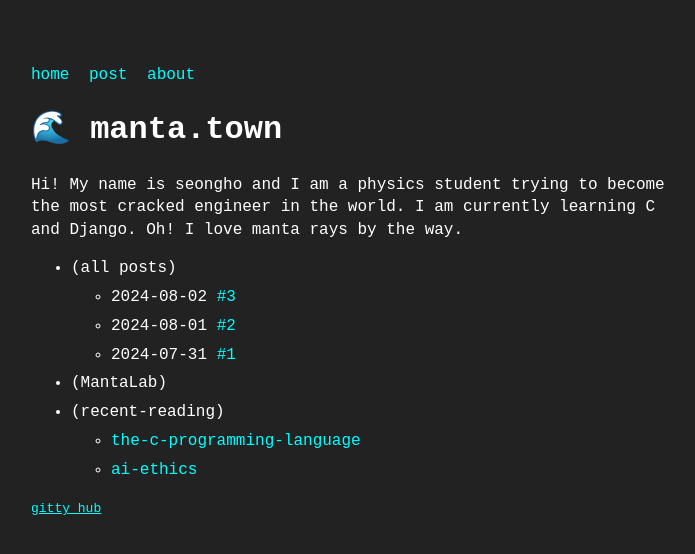
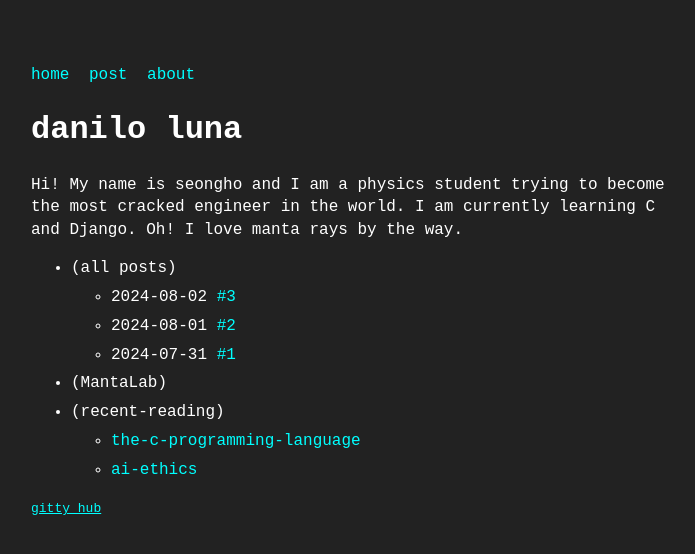
Before and after one commit to odaniloluna/odaniloluna.github.io, a Jekyll site: the page built from index.md, in a window 1280 px wide. Shown: the top 554 px of the page, without its empty margins (289-984 px from the left). Built offline with Jekyll 4.4.1, drawn with Linux system fonts in a browser that asks for light colours.

Commit message:
Update _config.yml

```diff
--- a/_config.yml
+++ b/_config.yml
@@ -1,7 +1,7 @@
-title: 🌊 manta.town # name of the site
-author: SeongHo Park # name of site's author
-email: nws0078@gmail.com # email of site's author
-url: https://psh0078.github.io # root address of the site
+title: danilo luna # name of the site
+author: danilo luna # name of site's author
+email: odaniloluna@gmail.com # email of site's author
+url: https://daniloluna.xyz/ # root address of the site
 baseurl: "" # subpath of the site, e.g. "/blog" (leave it blank "" if you're site shouldn't use a subpath)
 description: > # description of the site (multiple lines allowed)
   Hi! My name is seongho and I am a physics student trying to become the most cracked engineer in the world. I am currently learning C and Django.
```
